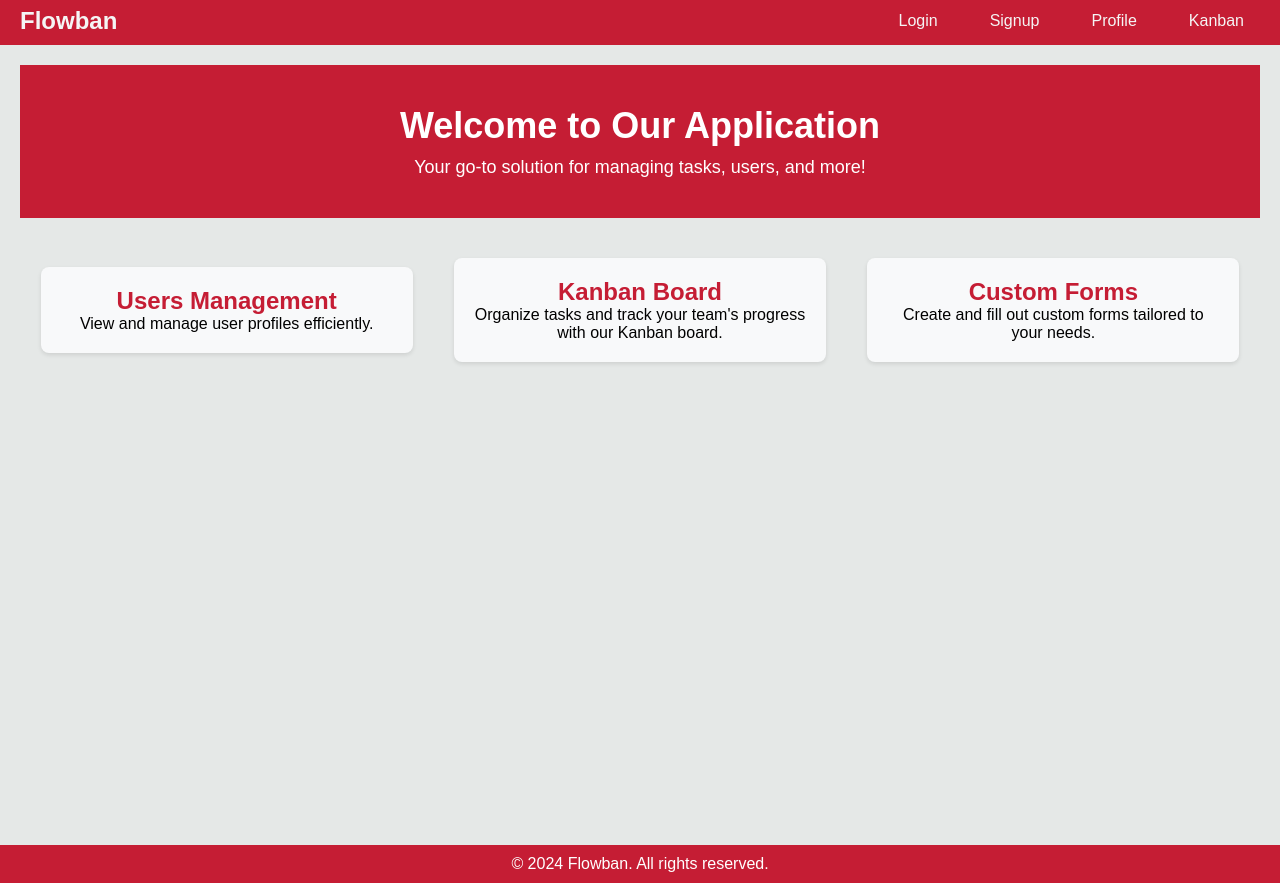
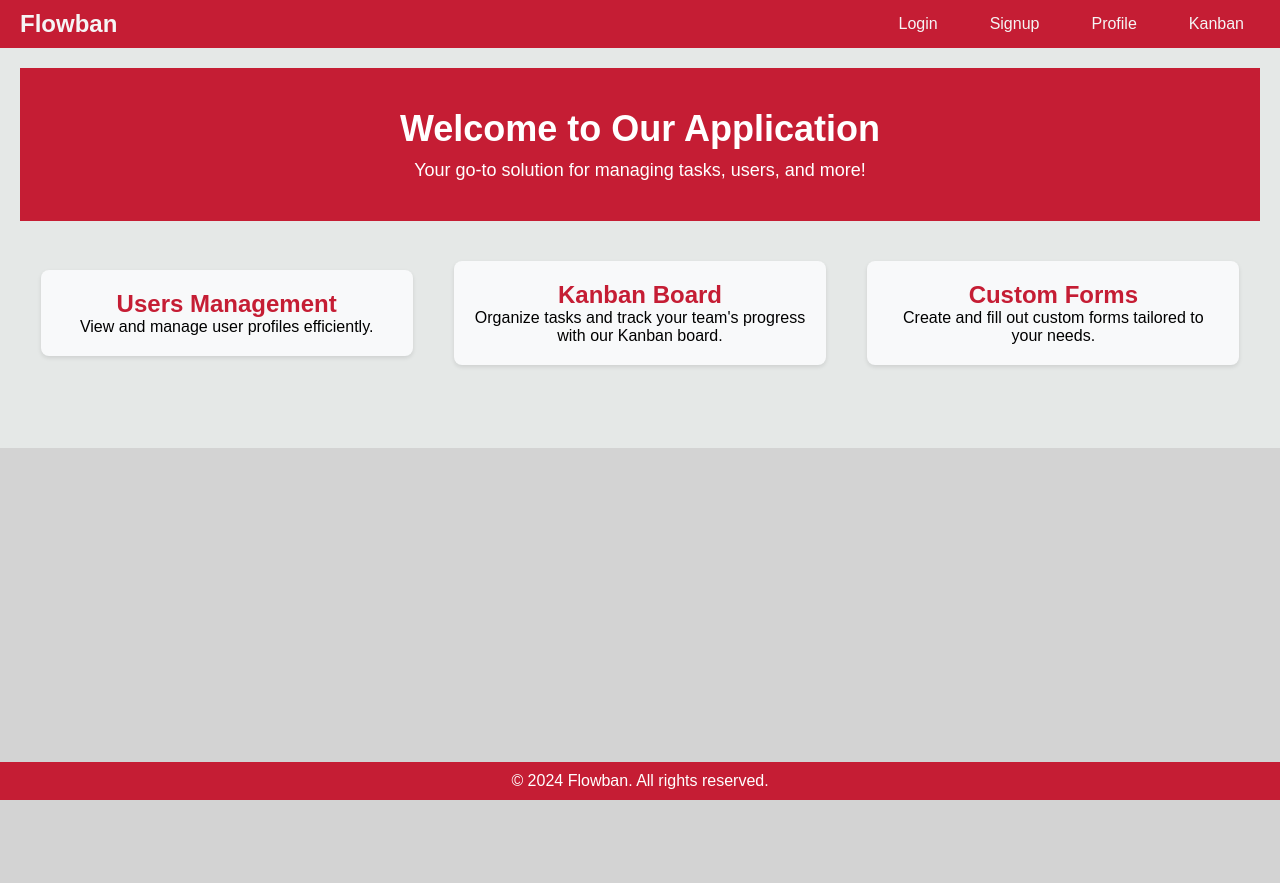
Before and after one commit to vincent-wat/flowban, a React (Create React App) app in the folder frontend/: page / in a window 1280 px wide. After the commit the page ends 800 px from the top, so only its background shows below. Built offline with nearby package versions, Linux system fonts and the light colour scheme.

Commit message:
Fixed Navbar

```diff
--- a/frontend/src/Components/General/Home.css
+++ b/frontend/src/Components/General/Home.css
@@ -2,7 +2,7 @@
     padding: 20px;
     text-align: center;
     background-color: #e5e8e7;
-    min-height: 100vh;
+    min-height: 50vh;
   }
 
   .home-header {
--- a/frontend/src/Components/General/Layout.js
+++ b/frontend/src/Components/General/Layout.js
@@ -3,7 +3,7 @@ import React from 'react';
 function Layout({ children }) {
   return (
     <div style={{ width: '100vw', minHeight: '100vh', display: 'flex', flexDirection: 'column' }}>
-      <main style={{ flex: '1', padding: '80px 0 0 0' }}> {/* Adjust padding-top as needed */}
+      <main style={{ flex: '1', padding: '0px 0 0 0' }}> {/* Adjust padding-top as needed */}
         {children}
       </main>
       <footer style={{ backgroundColor: '#C51D34', padding: '10px', color: 'white', textAlign: 'center' }}>
--- a/frontend/src/Components/User/Login/LoginPage.css
+++ b/frontend/src/Components/User/Login/LoginPage.css
@@ -1,9 +1,12 @@
+
+
 .wrapper {
     width: 450px;
     background-color: #C51D34;
     color: white;
     border-radius: 20px;
     padding: 30px 40px;
+    box-shadow: 0 4px 8px rgba(0, 0, 0, 0.1);
 }
 
 .wrapper h1 {
```
